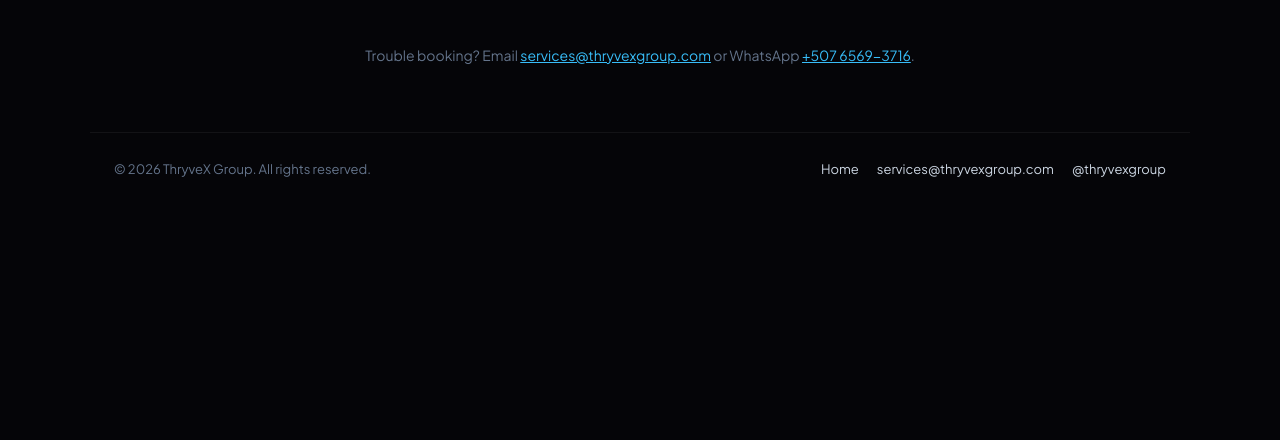
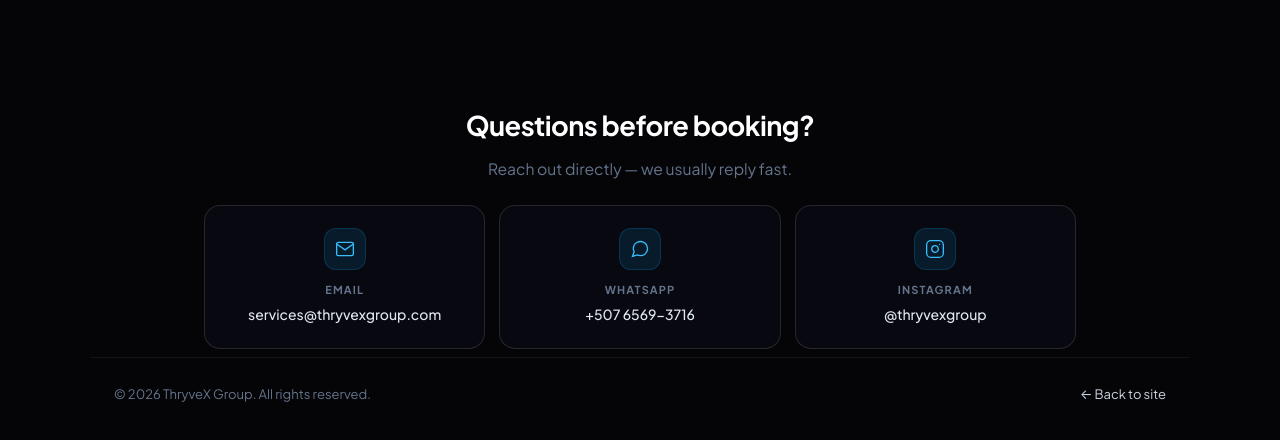
Before and after one commit to Thryvexgroup/ThryveX-Group, a website: page book.html in a window 1280 px wide. Shown: the part 1167-1607 px from the top of the page. Before the commit the page ends 1387 px from the top, so only its background shows below. Drawn offline with Linux system fonts and the light colour scheme; a script that the page names is missing.

Commit message:
Booking page: replace 'Trouble booking?' line with clean Contact section (Email/WhatsApp/Instagram cards); de-dupe footer
Co-Authored-By: Claude Opus 4.8 <noreply@anthropic.com>

```diff
--- a/book.html
+++ b/book.html
@@ -155,10 +155,37 @@
       min-height: 780px; height: 780px; border-radius: 14px; display: block;
       background: transparent;
     }
-    .widget-fallback {
-      text-align: center; padding: 26px 16px 6px; color: var(--tm); font-size: 14px;
+    /* Contact section */
+    .book-contact {
+      position: relative; z-index: 10;
+      max-width: 920px; margin: 6px auto 0; padding: 26px 24px 8px; text-align: center;
     }
-    .widget-fallback a { color: var(--blue-l); text-decoration: underline; }
+    .book-contact h2 {
+      font-size: clamp(1.3rem, 3vw, 1.7rem); font-weight: 700;
+      color: var(--t0); letter-spacing: -.02em; margin-bottom: 8px;
+    }
+    .book-contact > p { color: var(--tm); font-size: .98rem; margin-bottom: 24px; }
+    .book-contact-grid { display: grid; grid-template-columns: repeat(3, 1fr); gap: 14px; }
+    .bc-card {
+      display: flex; flex-direction: column; align-items: center; gap: 5px;
+      padding: 22px 16px; border-radius: 16px;
+      background: rgba(13,13,26,.5); border: 1px solid var(--cbr);
+      transition: transform .25s ease, border-color .25s ease, background .25s ease;
+    }
+    .bc-card:hover {
+      transform: translateY(-2px); border-color: rgba(56,189,248,.4);
+      background: rgba(20,24,40,.6);
+    }
+    .bc-ico {
+      width: 42px; height: 42px; border-radius: 12px; margin-bottom: 6px;
+      display: flex; align-items: center; justify-content: center;
+      background: rgba(14,165,233,.12); color: var(--blue-l);
+      box-shadow: inset 0 0 0 1px rgba(14,165,233,.2);
+    }
+    .bc-ico svg { width: 20px; height: 20px; }
+    .bc-lbl { font-size: 11px; font-weight: 700; letter-spacing: .1em; text-transform: uppercase; color: var(--tm); }
+    .bc-val { font-size: 14px; color: var(--t2); font-weight: 500; word-break: break-word; }
+    @media (max-width: 600px) { .book-contact-grid { grid-template-columns: 1fr; } }
 
     /* Footer */
     .foot {
@@ -224,19 +251,51 @@
         id="GoaSvdUc3KUaJwvNIsMr_book"
         title="Book a strategy call with ThryveX Group"></iframe>
     </div>
-    <p class="widget-fallback">
-      Trouble booking? Email <a href="mailto:services@thryvexgroup.com">services@thryvexgroup.com</a>
-      or WhatsApp <a href="https://wa.me/50765693716" target="_blank" rel="noopener">+507 6569-3716</a>.
-    </p>
   </div>
+
+  <!-- Contact -->
+  <section class="book-contact">
+    <h2>Questions before booking?</h2>
+    <p>Reach out directly — we usually reply fast.</p>
+    <div class="book-contact-grid">
+      <a class="bc-card" href="mailto:services@thryvexgroup.com">
+        <div class="bc-ico" aria-hidden="true">
+          <svg viewBox="0 0 24 24" fill="none" stroke="currentColor" stroke-width="1.6" stroke-linecap="round">
+            <path d="M4 4h16c1.1 0 2 .9 2 2v12c0 1.1-.9 2-2 2H4c-1.1 0-2-.9-2-2V6c0-1.1.9-2 2-2z" />
+            <polyline points="22,6 12,13 2,6" />
+          </svg>
+        </div>
+        <span class="bc-lbl">Email</span>
+        <span class="bc-val">services@thryvexgroup.com</span>
+      </a>
+      <a class="bc-card" href="https://wa.me/50765693716" target="_blank" rel="noopener">
+        <div class="bc-ico" aria-hidden="true">
+          <svg viewBox="0 0 24 24" fill="none" stroke="currentColor" stroke-width="1.6" stroke-linecap="round">
+            <path d="M21 11.5a8.38 8.38 0 0 1-.9 3.8 8.5 8.5 0 0 1-7.6 4.7 8.38 8.38 0 0 1-3.8-.9L3 21l1.9-5.7a8.38 8.38 0 0 1-.9-3.8 8.5 8.5 0 0 1 4.7-7.6 8.38 8.38 0 0 1 3.8-.9h.5a8.48 8.48 0 0 1 8 8v.5z" />
+          </svg>
+        </div>
+        <span class="bc-lbl">WhatsApp</span>
+        <span class="bc-val">+507 6569-3716</span>
+      </a>
+      <a class="bc-card" href="https://www.instagram.com/thryvexgroup" target="_blank" rel="noopener">
+        <div class="bc-ico" aria-hidden="true">
+          <svg viewBox="0 0 24 24" fill="none" stroke="currentColor" stroke-width="1.6" stroke-linecap="round">
+            <rect x="2" y="2" width="20" height="20" rx="5" />
+            <path d="M16 11.37A4 4 0 1 1 12.63 8 4 4 0 0 1 16 11.37z" />
+            <line x1="17.5" y1="6.5" x2="17.51" y2="6.5" />
+          </svg>
+        </div>
+        <span class="bc-lbl">Instagram</span>
+        <span class="bc-val">@thryvexgroup</span>
+      </a>
+    </div>
+  </section>
 
   <!-- Footer -->
   <footer class="foot">
     <span>© 2026 ThryveX Group. All rights reserved.</span>
     <div class="foot-links">
-      <a href="/">Home</a>
-      <a href="mailto:services@thryvexgroup.com">services@thryvexgroup.com</a>
-      <a href="https://www.instagram.com/thryvexgroup" target="_blank" rel="noopener">@thryvexgroup</a>
+      <a href="/">← Back to site</a>
     </div>
   </footer>
 
```
